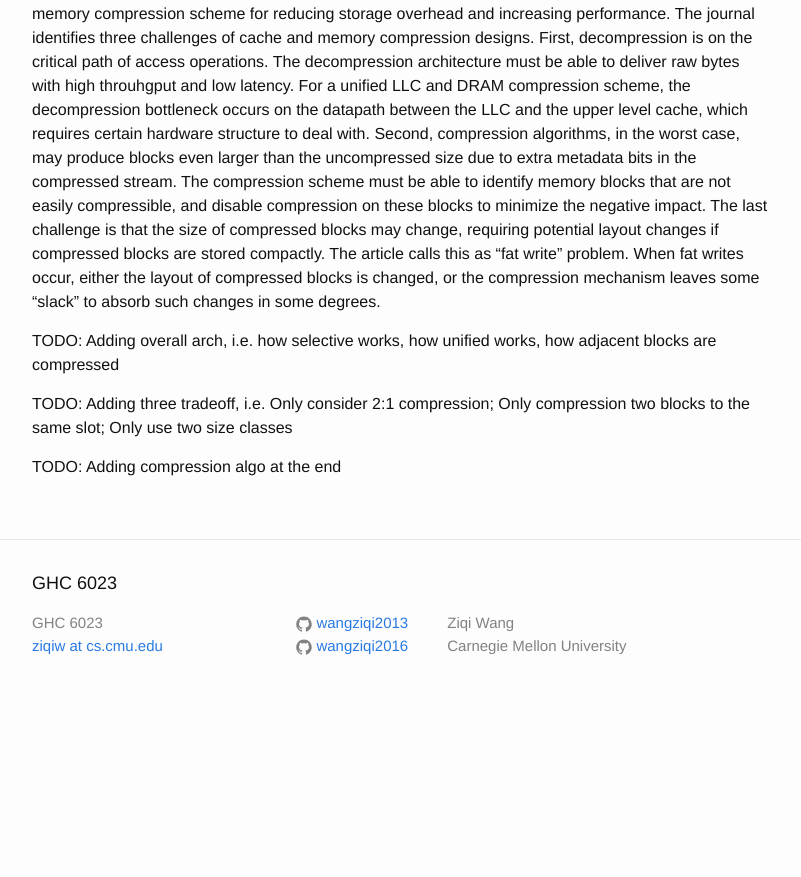
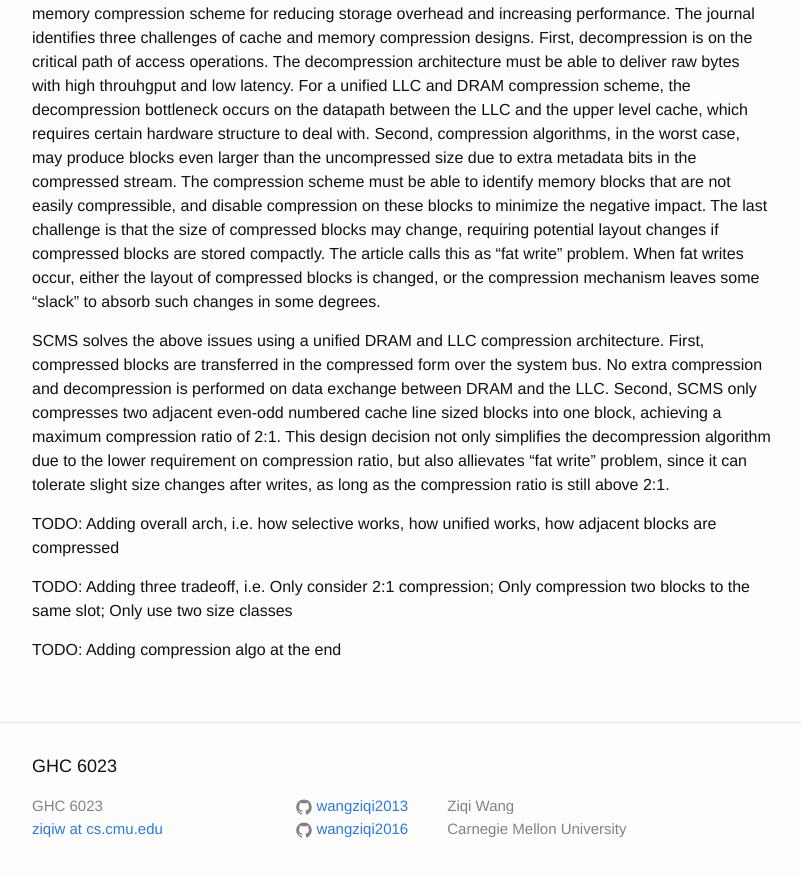
Before and after one commit to wangziqi2013/wangziqi2013.github.io, a Jekyll site: the page built from _posts/2020-07-03-scms.markdown, in a window 1280 px wide and 900 px high, scrolled down 958 px. Shown: the top 877 px of the window, without its empty margins (238-1039 px from the left). Built offline with Jekyll 4.4.1, drawn with Linux system fonts in a browser that asks for light colours; before the commit the page ends 1675 px from its top, so only the background shows below that.

Commit message:
Adding design decisions

```diff
--- a/_posts/2020-07-03-scms.markdown
+++ b/_posts/2020-07-03-scms.markdown
@@ -50,7 +50,12 @@ The last challenge is that the size of compressed blocks may change, requiring p
 are stored compactly. The article calls this as "fat write" problem. When fat writes occur, either the layout of compressed
 blocks is changed, or the compression mechanism leaves some "slack" to absorb such changes in some degrees.
 
-
+SCMS solves the above issues using a unified DRAM and LLC compression architecture. First, compressed blocks are transferred
+in the compressed form over the system bus. No extra compression and decompression is performed on data exchange between
+DRAM and the LLC. Second, SCMS only compresses two adjacent even-odd numbered cache line sized blocks into one block,
+achieving a maximum compression ratio of 2:1. This design decision not only simplifies the decompression algorithm due
+to the lower requirement on compression ratio, but also allievates "fat write" problem, since it can tolerate slight
+size changes after writes, as long as the compression ratio is still above 2:1.
 
 TODO: Adding overall arch, i.e. how selective works, how unified works, how adjacent blocks are compressed
 
```
